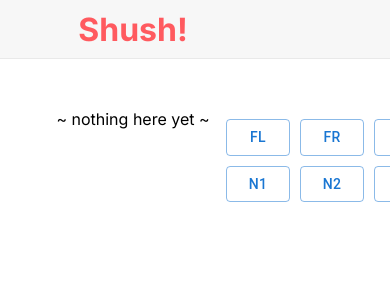
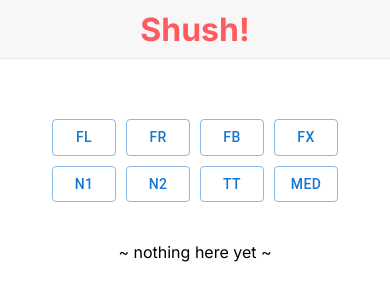
Before and after one commit to winniethemu/babytime, a Next.js app: page / in a window 390 px wide. Shown: the top 300 px of the page. Built offline with nearby package versions, Linux system fonts and the light colour scheme; no server answers; the database is empty.

Commit message:
Add responsiveness

```diff
--- a/src/app/page.module.css
+++ b/src/app/page.module.css
@@ -33,3 +33,19 @@
   gap: 10px;
   margin-top: 10px;
 }
+
+@media (max-width: 768px) {
+  .content {
+    flex-direction: column-reverse;
+  }
+
+  .main, .aside, .title {
+    width: 100%;
+  }
+
+  .aside .row {
+    display: flex;
+    justify-content: center;
+    gap: 10px;
+  }
+}
```
